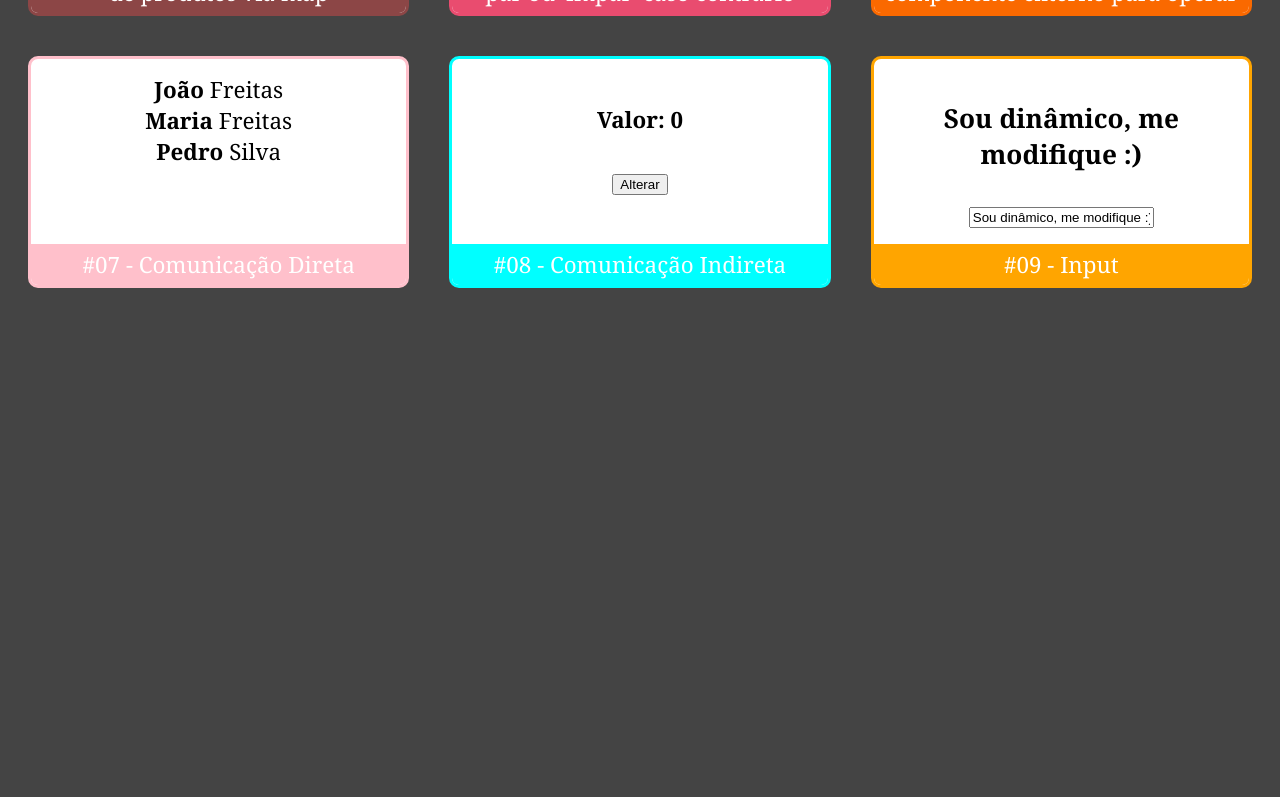
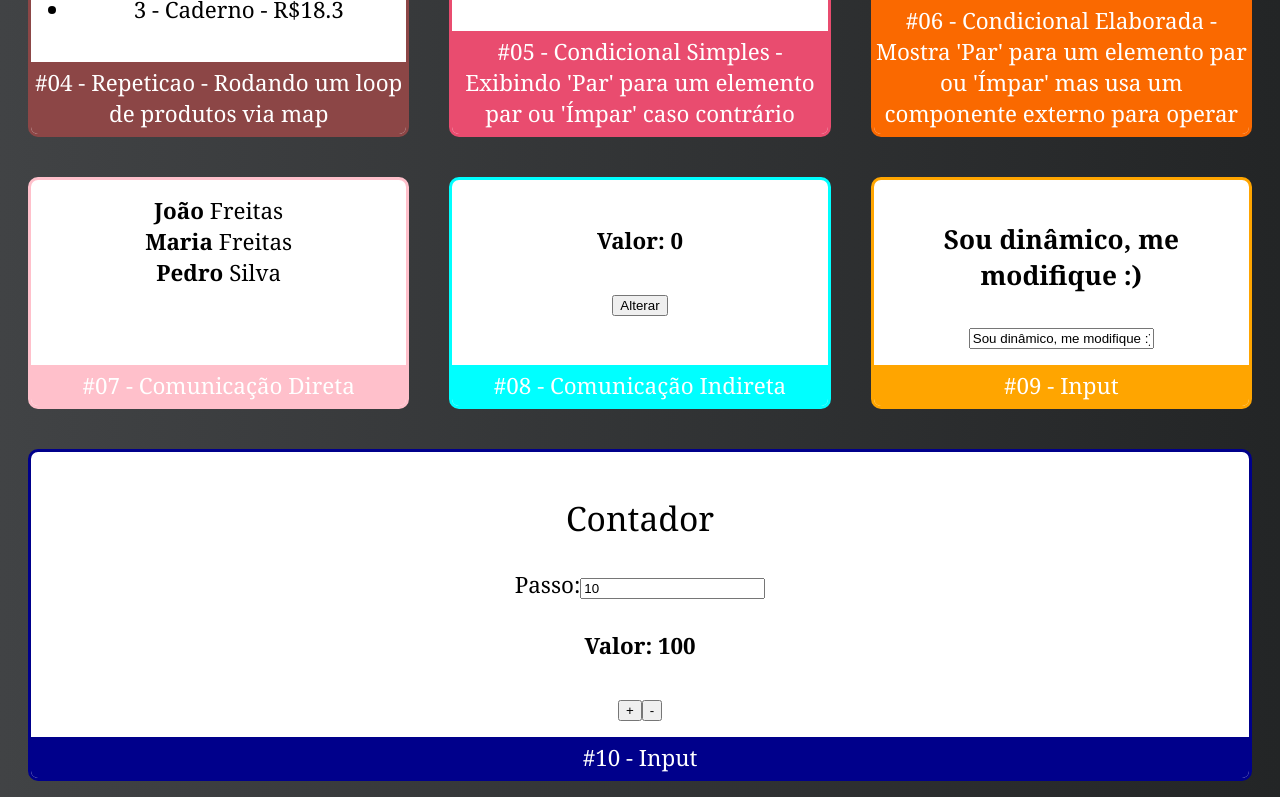
Before and after one commit to GuilhermeBorges3Ddev/Masterclass_React, a React (Create React App) app in the folder without_hooks/: page / in a window 1280 px wide. Shown: the part 909-1706 px from the top of the page. Before the commit the page ends 1225 px from the top, so only its background shows below. Built offline with nearby package versions, Linux system fonts and the light colour scheme.

Commit message:
Contador.jsx finished using class componnent to apply some concepts of states into the type

```diff
--- a/without_hooks/src/App.css
+++ b/without_hooks/src/App.css
@@ -1,4 +1,9 @@
 .App {
+    display: flex;
+    flex-direction: column;
+}
+
+.Cards {
     display: flex;
     flex-wrap: wrap;
 }
--- a/without_hooks/src/App.jsx
+++ b/without_hooks/src/App.jsx
@@ -15,12 +15,18 @@
 import Pai from "./components/comunicacao/direta/Pai";
 import Super from "./components/comunicacao/indireta/Super";
 import Input from "./components/form/Input";
+import Contador from "./components/contador/Contador";
 
 import "./App.css";
+
 
 export default props => (
 
     <div className="App">
+
+        <h1>Fundamentos React</h1>
+
+        <div className="Cards">
 
             <Card
                 titulo="#01 - Primeiro Componente - Com dois textos fixos"
@@ -92,5 +98,16 @@
                 <Input />
             </Card>
 
+            <Card
+                titulo="#10 - Input"
+                color="darkBlue"
+            >
+                <Contador passo={10} valor={100} />
+            </Card>
+
+        </div>
+
+
+
     </div>
 );
--- /dev/null
+++ b/without_hooks/src/components/contador/Contador.css
@@ -0,0 +1,4 @@
+.Contador input {
+    font-size: '1.4rem';
+    width: '60px';
+}
--- /dev/null
+++ b/without_hooks/src/components/contador/Contador.jsx
@@ -0,0 +1,50 @@
+import React, { Component } from 'react';
+import "./Contador.css";
+
+class Contador extends Component {
+
+    state = {
+        passo: this.props.passo || 1,
+        valor: this.props.valor || 0,
+    }
+
+    inc = () => {
+        this.setState({
+            valor: this.state.valor + this.state.passo
+        })
+    }
+
+    dec = () => {
+        this.setState({
+            valor: this.state.valor - this.state.passo
+        })
+    }
+
+    render() {
+        return (
+            <div className="Contador">
+
+                <h2>Contador</h2>
+
+                <div>
+                    <label for="passoInput">Passo:</label>
+                    <input
+                        id="passoInput"
+                        type="number"
+                        value={this.state.passo}
+                        onChange={e => this.setState({ passo: +e.target.value})}
+                    />
+                </div>
+
+                <h4>Valor: {this.state.valor}</h4>
+                <div>
+                    <button onClick={this.inc}> + </button>
+                    <button onClick={this.dec}> - </button>
+                </div>
+
+            </div>
+        )
+    }
+}
+
+export default Contador;
--- a/without_hooks/src/index.css
+++ b/without_hooks/src/index.css
@@ -5,6 +5,11 @@
     background-color: #444;
     color: #fff;
     text-align: center;
+
+    background: #232526;
+    background: -webkit-linear-gradient(to right, #414345, #232526);
+    background: linear-gradient(to right, #414345, #232526);
+
 }
 
 h1, h2 {
```
Lines whose indentation alone changed are shown as unchanged.
